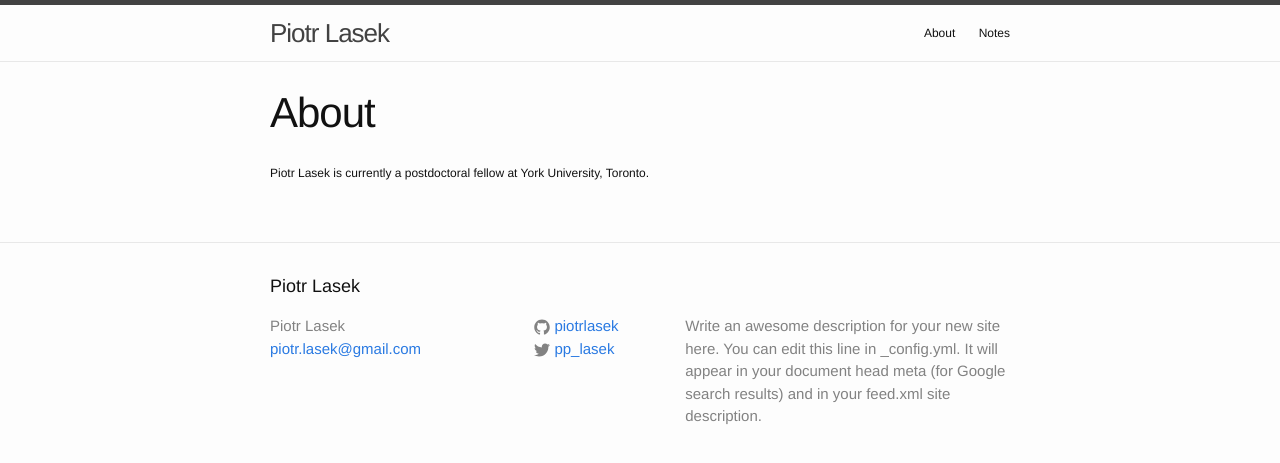
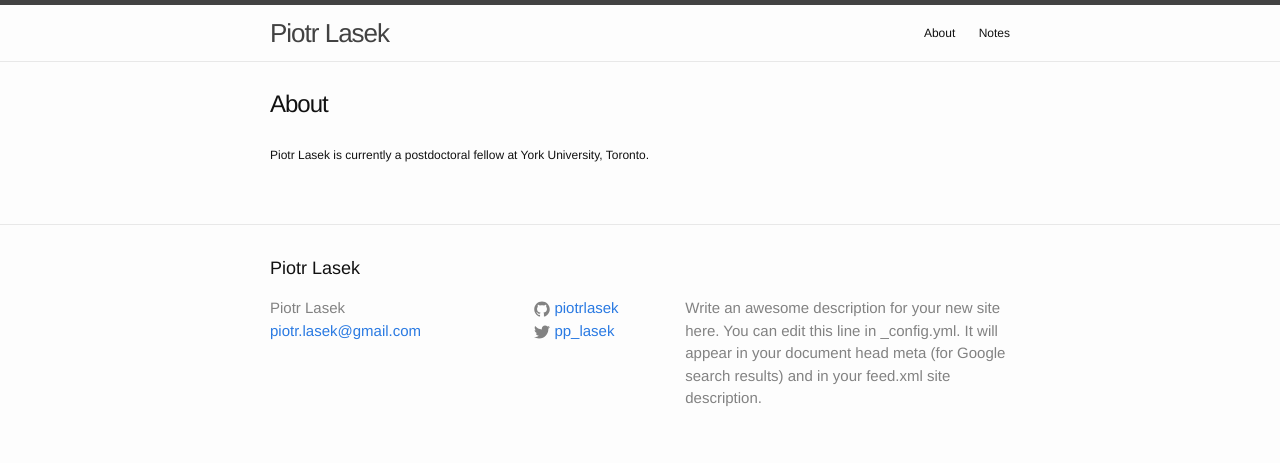
Before and after one commit to piotrlasek/piotrlasek.github.io, a Jekyll site: the page built from about.md, in a window 1280 px wide. Shown: the top 463 px of the page. Built offline with Jekyll 4.4.1, drawn with Linux system fonts in a browser that asks for light colours.

Commit message:
some changes

```diff
--- a/_sass/_layout.scss
+++ b/_sass/_layout.scss
@@ -198,7 +198,7 @@
 }
 
 .post-title {
-    font-size: 42px;
+/* PL     font-size: 42px; */
     letter-spacing: -1px;
     line-height: 1;
 
```
Also changed, not shown: 1 other file.
